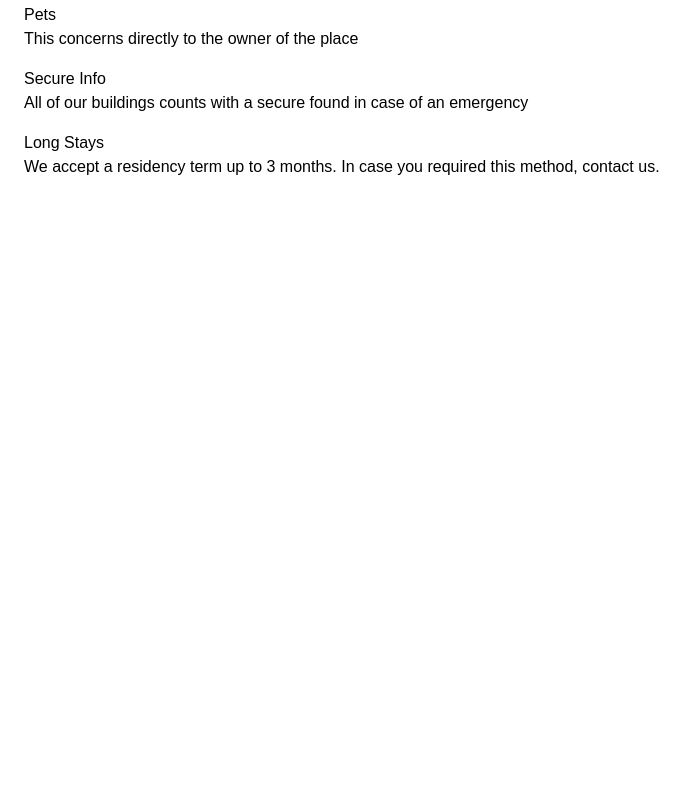
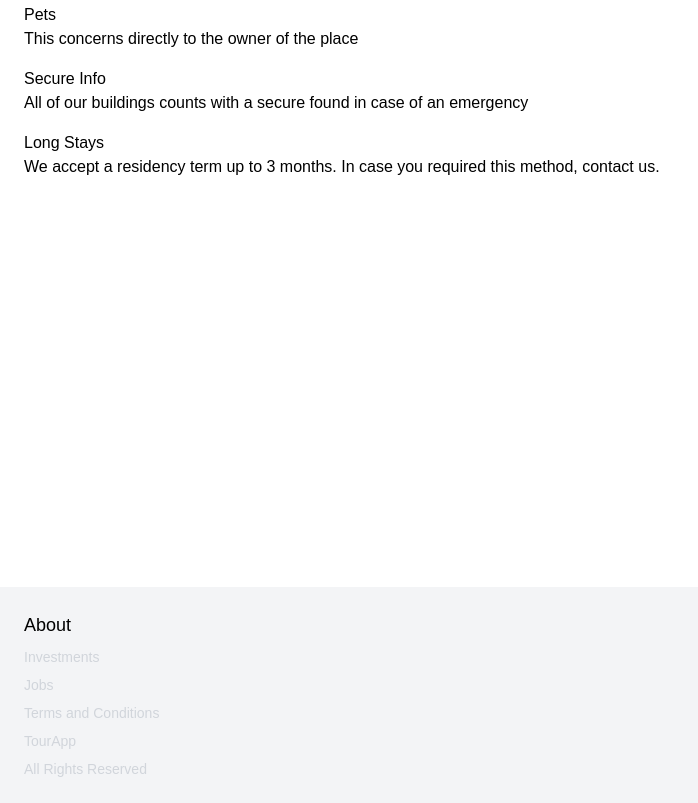
Before and after one commit to devenriq/P-Tailwind-2, a website: page public/index.html in a window 1280 px wide. Shown: the part 2193-2996 px from the top of the page, without its empty margins (0-698 px from the left). Before the commit the page ends 2780 px from the top, so only its background shows below. Drawn offline with nearby package versions, Linux system fonts and the light colour scheme; files that its build step writes are made by us from their sources.

Commit message:
finished the footer

```diff
--- a/public/index.html
+++ b/public/index.html
@@ -145,7 +145,14 @@
           </div>
         </div>
       </div>
+      <footer class="w-full h-auto bg-gray-100 p-6 space-y-2">
+        <p class="text-lg">About</p>
+        <p class="text-sm text-gray-300">Investments</p>
+        <p class="text-sm text-gray-300">Jobs</p>
+        <p class="text-sm text-gray-300">Terms and Conditions</p>
+        <p class="text-sm text-gray-300">TourApp</p>
+        <p class="text-sm text-gray-300">All Rights Reserved</p>
+      </footer>
     </section>
-    <footer></footer>
   </body>
 </html>
```
